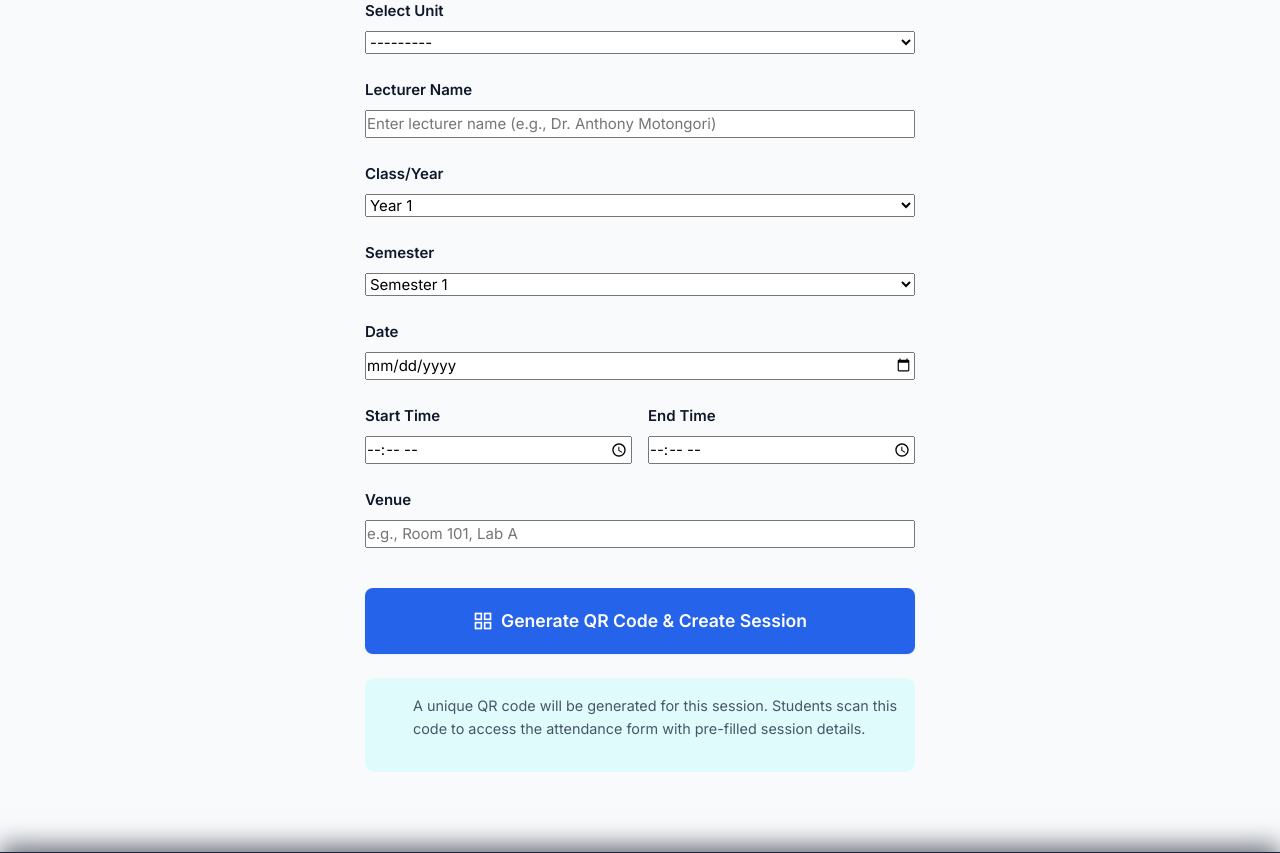
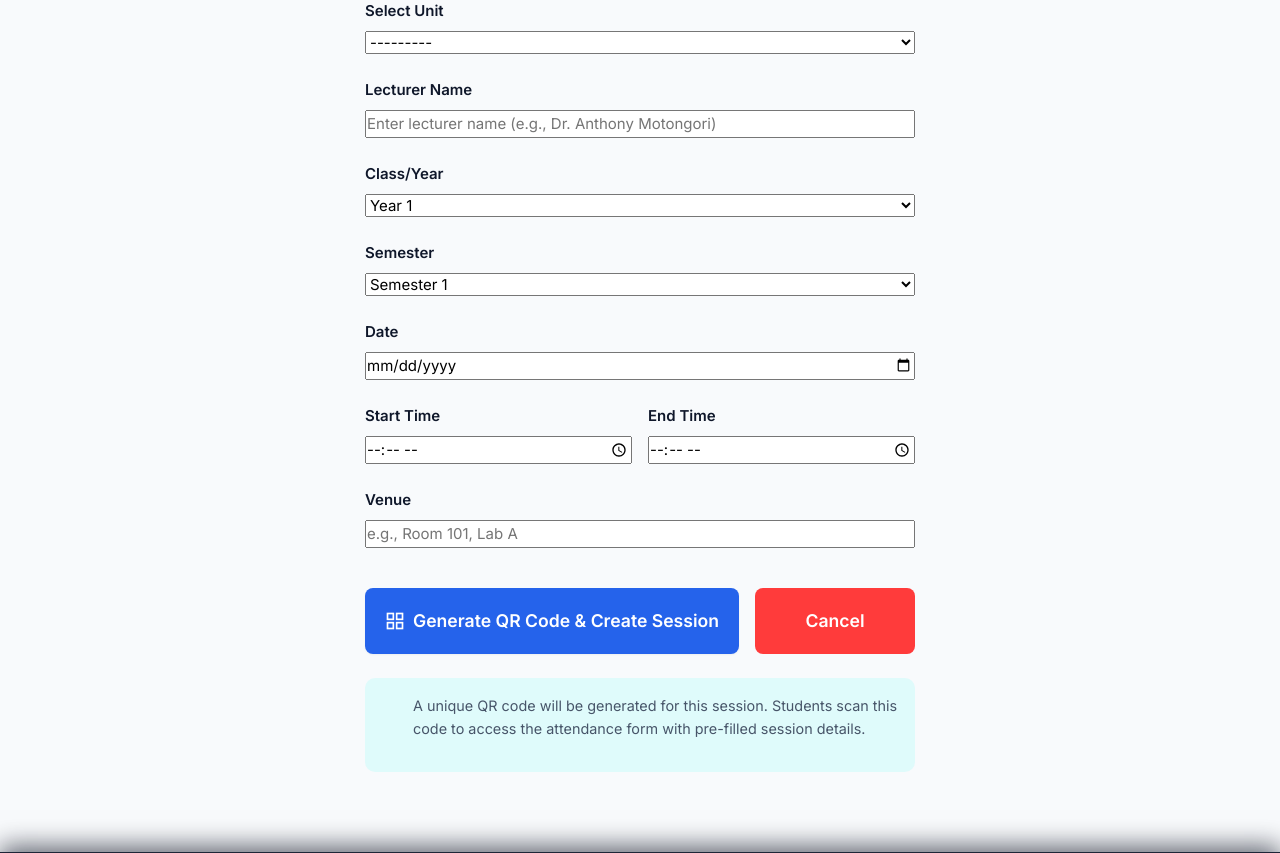
Before and after one commit to Motongorii/Digital-Attendace-Systemm, a Django app: template templates/attendance/create_session.html in a window 1280 px wide. Shown: the part 442-1295 px from the top of the page. Run offline with Django 4.2, Linux system fonts and the light colour scheme; the template is opened without the code that fills it: values that come from a table or form of the project are taken from there, others are empty; parts of the project's set-up code (start-up, migrations or seed data) failed here and were passed over.

Commit message:
Add vivid red Cancel button to create session form; ensure UI consistency for session/unit creation

```diff
--- a/templates/attendance/create_session.html
+++ b/templates/attendance/create_session.html
@@ -224,7 +224,8 @@
                     {{ form.venue }}
                 </div>
 
-                <button type="submit" class="btn btn-primary submit-btn">
+                <div style="display: flex; gap: 1rem;">
+                    <button type="submit" class="btn btn-primary submit-btn" style="flex:1;">
                         <svg width="20" height="20" viewBox="0 0 24 24" fill="none" stroke="currentColor" stroke-width="2">
                             <rect x="3" y="3" width="7" height="7"/>
                             <rect x="14" y="3" width="7" height="7"/>
@@ -233,6 +234,8 @@
                         </svg>
                         Generate QR Code & Create Session
                     </button>
+                    <a href="{% url 'dashboard' %}" class="btn submit-btn" style="background: #ff3b3b; color: #fff; flex:1; text-align:center; font-weight:600; border:none;">Cancel</a>
+                </div>
             </form>
 
             <div class="info-note">
```
Lines whose indentation alone changed are shown as unchanged.
